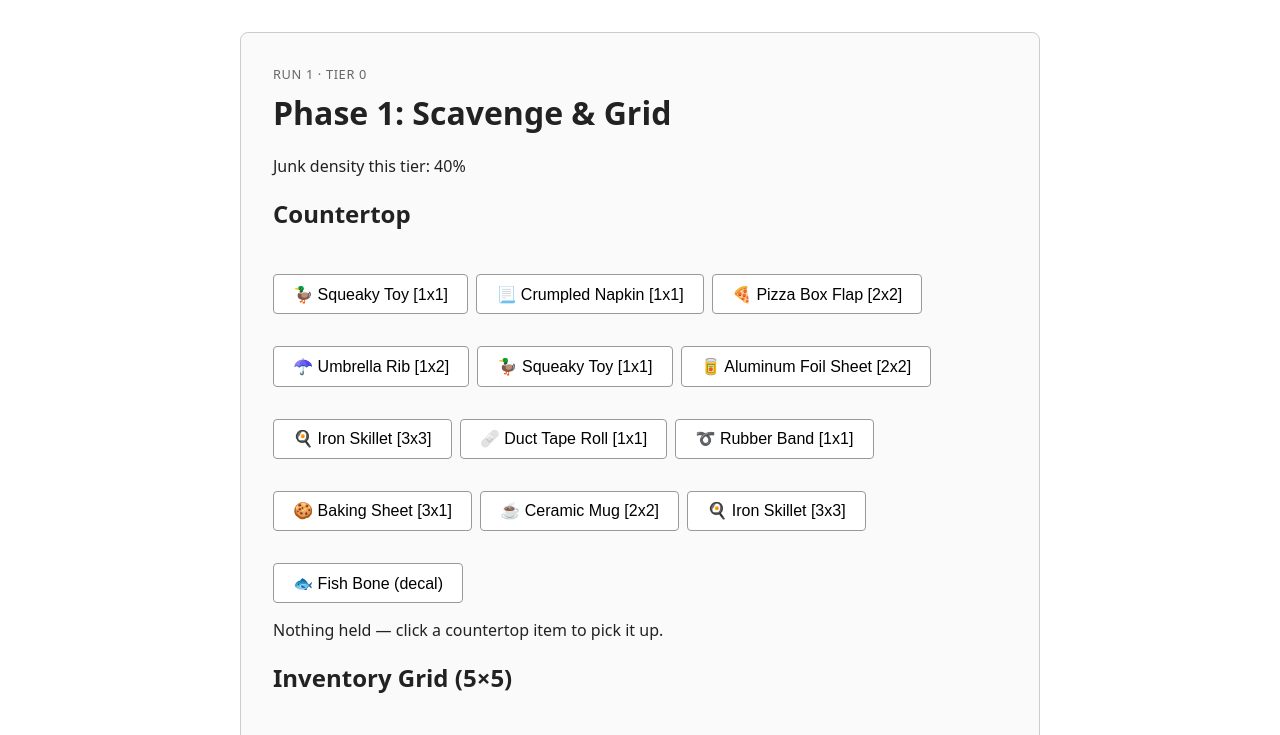
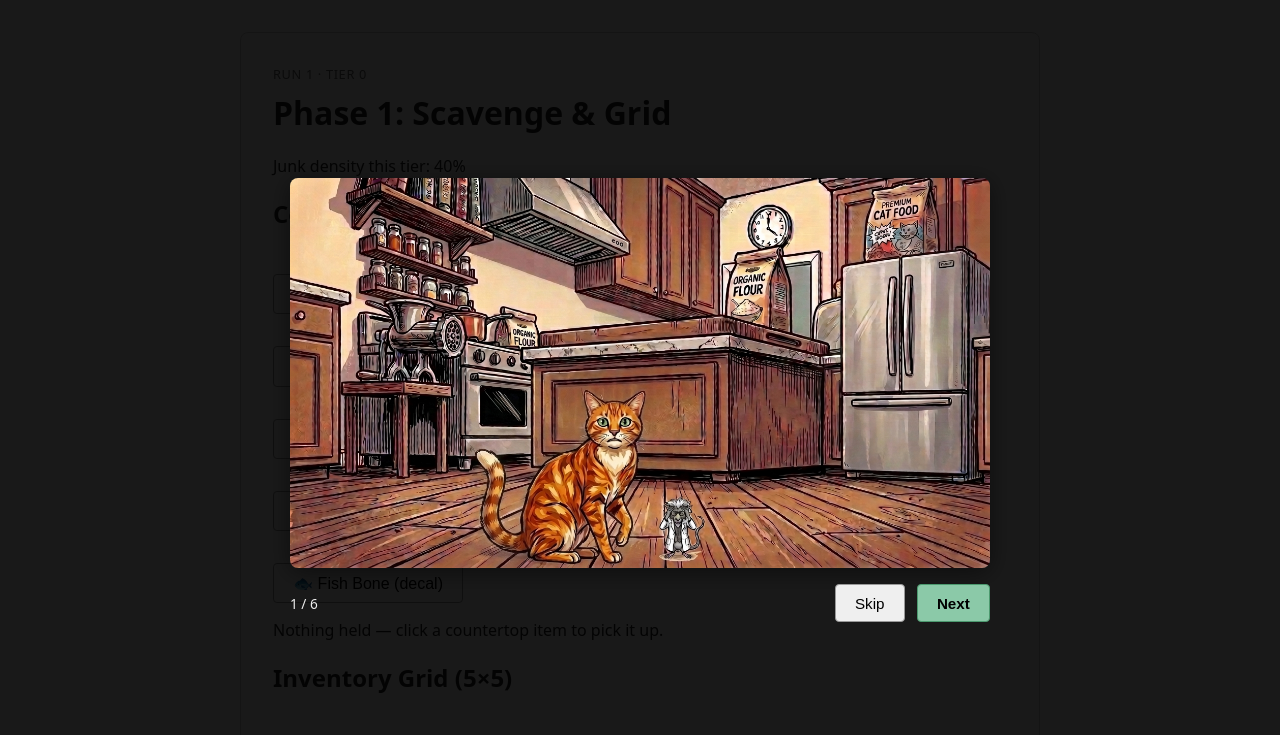
Before and after one commit to swilliamson24060/CatFlight, a website built with Vite: page index.html in a window 1280 px wide. Shown: the top 735 px of the page. Built offline with nearby package versions, Linux system fonts and the light colour scheme.

Commit message:
Add illustrated comic intro sequence
6 hand-illustrated panels (supplied by the user) telling the full
setup: Doc Frankie asks what's wrong, Meow-gor explains the food is
too high, Doc suggests the counter route, Meow-gor explains that's
against the rules, and asks Doc Frankie for wings.

Shown automatically on first visit (localStorage-gated), with
Next/Skip controls, keyboard support, and sr-only transcribed dialogue
for accessibility since the text is baked into the artwork. Reachable
again anytime via a "Watch Intro Again" link in How to Play.

```diff
--- a/src/main.ts
+++ b/src/main.ts
@@ -1,7 +1,9 @@
 import "./style.css";
 import { mountApp } from "./ui/app";
 import { mountHowToPlay } from "./ui/howToPlay";
+import { mountIntro } from "./ui/intro";
 
 const root = document.querySelector<HTMLDivElement>("#app")!;
 mountApp(root);
-mountHowToPlay(document.body);
+const intro = mountIntro(document.body);
+mountHowToPlay(document.body, () => intro.replay());
--- a/src/style.css
+++ b/src/style.css
@@ -276,4 +276,68 @@ th {
   margin-top: 1rem;
   padding: 0.5rem 1rem;
   cursor: pointer;
+  margin-right: 0.5rem;
 }
+
+.sr-only {
+  position: absolute;
+  width: 1px;
+  height: 1px;
+  padding: 0;
+  margin: -1px;
+  overflow: hidden;
+  clip: rect(0, 0, 0, 0);
+  white-space: nowrap;
+  border: 0;
+}
+
+#intro-overlay {
+  position: fixed;
+  inset: 0;
+  background: rgba(0, 0, 0, 0.9);
+  z-index: 300;
+  align-items: center;
+  justify-content: center;
+  padding: 1rem;
+}
+
+.intro-panel-wrap {
+  width: 100%;
+  max-width: 700px;
+}
+
+.intro-panel-img {
+  width: 100%;
+  height: auto;
+  display: block;
+  border-radius: 8px;
+  box-shadow: 0 4px 24px rgba(0, 0, 0, 0.5);
+}
+
+.intro-controls {
+  display: flex;
+  align-items: center;
+  justify-content: flex-end;
+  gap: 0.75rem;
+  margin-top: 1rem;
+}
+
+.intro-progress {
+  color: #eee;
+  font-size: 0.85rem;
+  margin-right: auto;
+}
+
+.intro-controls button {
+  padding: 0.6rem 1.2rem;
+  font-size: 0.95rem;
+  cursor: pointer;
+  border-radius: 4px;
+  border: 1px solid #999;
+}
+
+#intro-next {
+  background: #8bc9a8;
+  border-color: #4c9a6f;
+  font-weight: 600;
+}
--- a/src/ui/howToPlay.ts
+++ b/src/ui/howToPlay.ts
@@ -9,7 +9,7 @@ const HELP_HTML = `
   <p>Rare and uncommon color rolls give stat bonuses and show a &#9733; or &#10022; badge on the finished craft, independent of hue.</p>
 `;
 
-export function mountHowToPlay(container: HTMLElement): void {
+export function mountHowToPlay(container: HTMLElement, onReplayIntro: () => void): void {
   const button = document.createElement("button");
   button.id = "how-to-play-btn";
   button.type = "button";
@@ -25,10 +25,16 @@ export function mountHowToPlay(container: HTMLElement): void {
   overlay.innerHTML = `
     <div class="how-to-play-panel">
       ${HELP_HTML}
+      <button id="replay-intro-btn" type="button">Watch Intro Again</button>
       <button id="how-to-play-close" type="button">Close</button>
     </div>
   `;
   container.appendChild(overlay);
+
+  overlay.querySelector<HTMLButtonElement>("#replay-intro-btn")!.addEventListener("click", () => {
+    overlay.style.display = "none";
+    onReplayIntro();
+  });
 
   function setOpen(open: boolean): void {
     overlay.style.display = open ? "flex" : "none";
--- /dev/null
+++ b/src/ui/intro.ts
@@ -0,0 +1,94 @@
+const INTRO_PANELS: { src: string; dialogue: string }[] = [
+  {
+    src: "/intro/panel-1.jpg",
+    dialogue: "Meow-gor stares up at the fridge, where the premium cat food waits just out of reach, as Doc Frankie looks on.",
+  },
+  {
+    src: "/intro/panel-2.png",
+    dialogue: "Doc Frankie: \"What's wrong, Meow-gor?\"",
+  },
+  {
+    src: "/intro/panel-3.png",
+    dialogue: "Meow-gor: \"I'm hungry but the food is up too high!\"",
+  },
+  {
+    src: "/intro/panel-4.png",
+    dialogue: "Doc Frankie: \"Why don't you just jump on the counter and then on the fridge?\"",
+  },
+  {
+    src: "/intro/panel-5.png",
+    dialogue: "Meow-gor: \"But the humans say I'm not allowed on the counter.\"",
+  },
+  {
+    src: "/intro/panel-6.png",
+    dialogue: "Meow-gor: \"I know! Can you make me some wings, Doc Frankie?\"",
+  },
+];
+
+const SEEN_KEY = "catflight-intro-seen-v1";
+
+export interface IntroHandle {
+  replay: () => void;
+}
+
+export function mountIntro(container: HTMLElement): IntroHandle {
+  let index = 0;
+
+  const overlay = document.createElement("div");
+  overlay.id = "intro-overlay";
+  overlay.setAttribute("role", "dialog");
+  overlay.setAttribute("aria-modal", "true");
+  overlay.setAttribute("aria-label", "Cat Flight introduction");
+  overlay.style.display = "none";
+  container.appendChild(overlay);
+
+  function close(): void {
+    overlay.style.display = "none";
+    localStorage.setItem(SEEN_KEY, "1");
+  }
+
+  function advance(): void {
+    if (index < INTRO_PANELS.length - 1) {
+      index += 1;
+      draw();
+    } else {
+      close();
+    }
+  }
+
+  function draw(): void {
+    const panel = INTRO_PANELS[index]!;
+    const isLast = index === INTRO_PANELS.length - 1;
+    overlay.innerHTML = `
+      <div class="intro-panel-wrap">
+        <img src="${panel.src}" alt="Cat Flight intro, panel ${index + 1} of ${INTRO_PANELS.length}" class="intro-panel-img" />
+        <p class="sr-only">${panel.dialogue}</p>
+        <div class="intro-controls">
+          <span class="intro-progress">${index + 1} / ${INTRO_PANELS.length}</span>
+          <button id="intro-skip" type="button">Skip</button>
+          <button id="intro-next" type="button">${isLast ? "Let's fly!" : "Next"}</button>
+        </div>
+      </div>
+    `;
+    overlay.querySelector<HTMLButtonElement>("#intro-next")!.addEventListener("click", advance);
+    overlay.querySelector<HTMLButtonElement>("#intro-skip")!.addEventListener("click", close);
+  }
+
+  function open(): void {
+    index = 0;
+    overlay.style.display = "flex";
+    draw();
+  }
+
+  document.addEventListener("keydown", (event) => {
+    if (overlay.style.display === "none") return;
+    if (event.key === "Escape") close();
+    else if (event.key === "Enter" || event.key === " " || event.key === "ArrowRight") advance();
+  });
+
+  if (!localStorage.getItem(SEEN_KEY)) {
+    open();
+  }
+
+  return { replay: open };
+}
```
Also changed, not shown: public/intro/panel-1.jpg (added), 5 other files.
